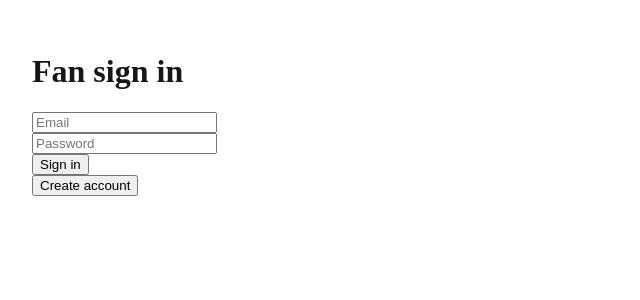
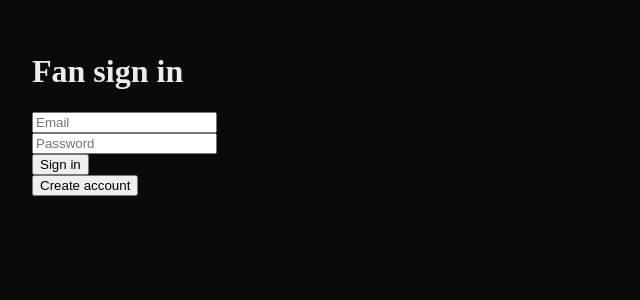
Before and after one commit to badge637-stack/Match-Tester, a Next.js app: page /auth in a window 1280 px wide. Shown: the top 300 px of the page, without its empty margins (0-640 px from the left). Built offline with nearby package versions, Linux system fonts and the light colour scheme; no server answers.

Commit message:
Update globals.css

```diff
--- a/app/globals.css
+++ b/app/globals.css
@@ -2,17 +2,9 @@
 @tailwind components;
 @tailwind utilities;
 
-/* Optional: your existing variables can stay */
 :root {
-  --background: #ffffff;
-  --foreground: #171717;
-}
-
-@media (prefers-color-scheme: dark) {
-  :root {
-    --background: #0a0a0a;
-    --foreground: #ededed;
-  }
+  --background: #0a0a0a;
+  --foreground: #ededed;
 }
 
 body {
```
